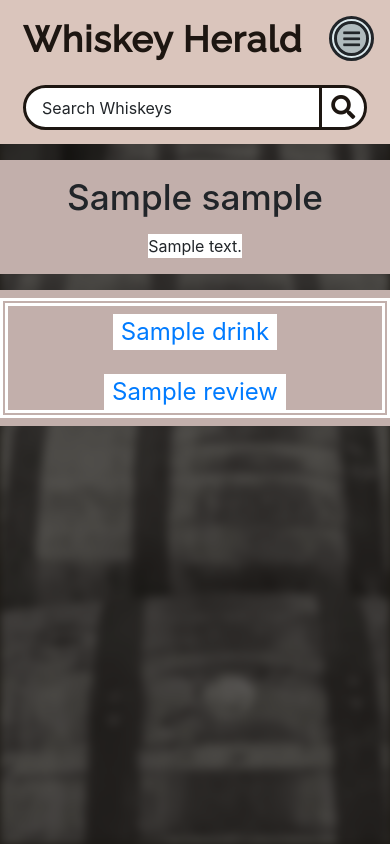
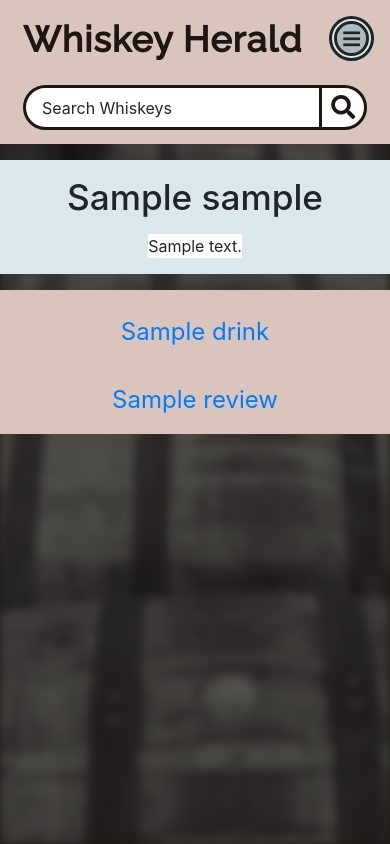
Before and after one commit to paulloy/whiskey_herald_msp3, a Flask app: a page that uses templates/profile.html in a window 390 px wide. Run offline with Flask 2, Linux system fonts and the light colour scheme; a database or web service that is not in the repository returns one stand-in record (values such as "Sample title"); style sheets or scripts are compiled from the project's sources; some libraries are stand-ins or nearby versions.

Commit message:
tabindex added for accessibility to profile.html. profile.html has been styled with different colours, different widths for a more responsive design and somechanges to font, padding, and margins

```diff
--- a/static/css/profile.css
+++ b/static/css/profile.css
@@ -148,7 +161,7 @@
   margin-left: auto;
   margin-right: auto;
   margin-top: 1rem;
-  background-color: #C2AFAB;
+  background-color: #dae8ec;
 }
 #bio h3 {
   margin-top: 1rem;
@@ -200,43 +213,58 @@
 
 #reviews {
   width: 100%;
-  background-color: #C2AFAB;
+  background-color: #dac5bc;
   margin-top: 1rem;
   text-align: center;
 }
 #reviews div div {
   margin-top: 0.5rem;
-  border: 0.5rem double white;
 }
 #reviews div div a {
   display: inline-block;
   font-size: 1.5rem;
-  background-color: white;
   padding-left: 0.5rem;
   padding-right: 0.5rem;
-  margin-top: 0.5rem;
-}
-#reviews div div h3 {
-  margin-top: 0.5rem;
+  margin-top: 1rem;
 }
 #reviews div div p {
-  margin-top: 0.5rem;
+  margin-top: 1rem;
   color: #c72c44;
-  font-size: 1.2rem;
+  font-size: 1.5rem;
+}
+#reviews div div a:last-of-type {
+  margin-top: 1rem;
 }
 #reviews div div:last-of-type {
-  margin-bottom: 0.5rem;
+  margin-bottom: 1rem;
 }
 #reviews a {
   font-size: 1.2rem;
+}
+
+.dropdown-menu li:hover {
+  cursor: pointer;
+  box-shadow: inset 50rem 50rem rgba(0, 0, 0, 0.1);
 }
 
 @media only screen and (min-width: 1000px) {
   #modal #update-profile {
     width: 80%;
   }
+  #modal #update-profile ul {
+    width: 50%;
+  }
+  #modal #update-profile input {
+    width: 50%;
+  }
+  #modal #update-profile textarea {
+    width: 50%;
+  }
   #modal #update-password {
     width: 80%;
+  }
+  #modal #update-password input {
+    width: 50%;
   }
   #modal #delete-account {
     width: 80%;
--- a/static/scss/profile.scss
+++ b/static/scss/profile.scss
@@ -6,11 +6,11 @@ $black: #212529;
 $padding: 0.5rem 1rem 0.5rem 1rem;
 $font: 'Poppins', sans-serif;
 
-$color1: rgba(255, 255, 255, 0.4);
-$color2: white;
-$color3: #BDAAA6;
-$color4: #ffffff;
-$color5: #C2AFAB;
+$color1: #dae8ec;
+$color2: #dac5bc;
+$color3: #b48464;
+$color4: #572313;
+$color5: #1d1611;
 
 #modal {
     position: fixed;
@@ -163,7 +176,7 @@ $color5: #C2AFAB;
     margin-left: auto;
     margin-right: auto;
     margin-top: 1rem;
-    background-color: $color5;
+    background-color: $color1;
     h3 {
         margin-top: 1rem;
         text-align: center;
@@ -218,32 +231,30 @@ $color5: #C2AFAB;
 
 #reviews {
     width: 100%;
-    background-color: $color5;
+    background-color: $color2;
     margin-top: 1rem;
     text-align: center;
     div {
         div {
             margin-top: 0.5rem;
-            border: 0.5rem double white;
             a {
                 display: inline-block;
                 font-size: 1.5rem;
-                background-color: white;
                 padding-left: 0.5rem;
                 padding-right: 0.5rem;
-                margin-top: 0.5rem;
-            }
-            h3 {
-                margin-top: 0.5rem
+                margin-top: 1rem;
             }
             p {
-                margin-top: 0.5rem;
+                margin-top: 1rem;
                 color: $red;
-                font-size: 1.2rem;
+                font-size: 1.5rem;
+            }
+            a:last-of-type {
+                margin-top: 1rem;
             }
         }
         div:last-of-type {
-            margin-bottom: 0.5rem;
+            margin-bottom: 1rem;
         }
     }
     a {
```
Also changed, not shown: other parts of static/css/profile.css (+19 -6 lines), other parts of static/scss/profile.scss (+36 -6 lines), templates/profile.html (+41 -39 lines), 1 other file.
